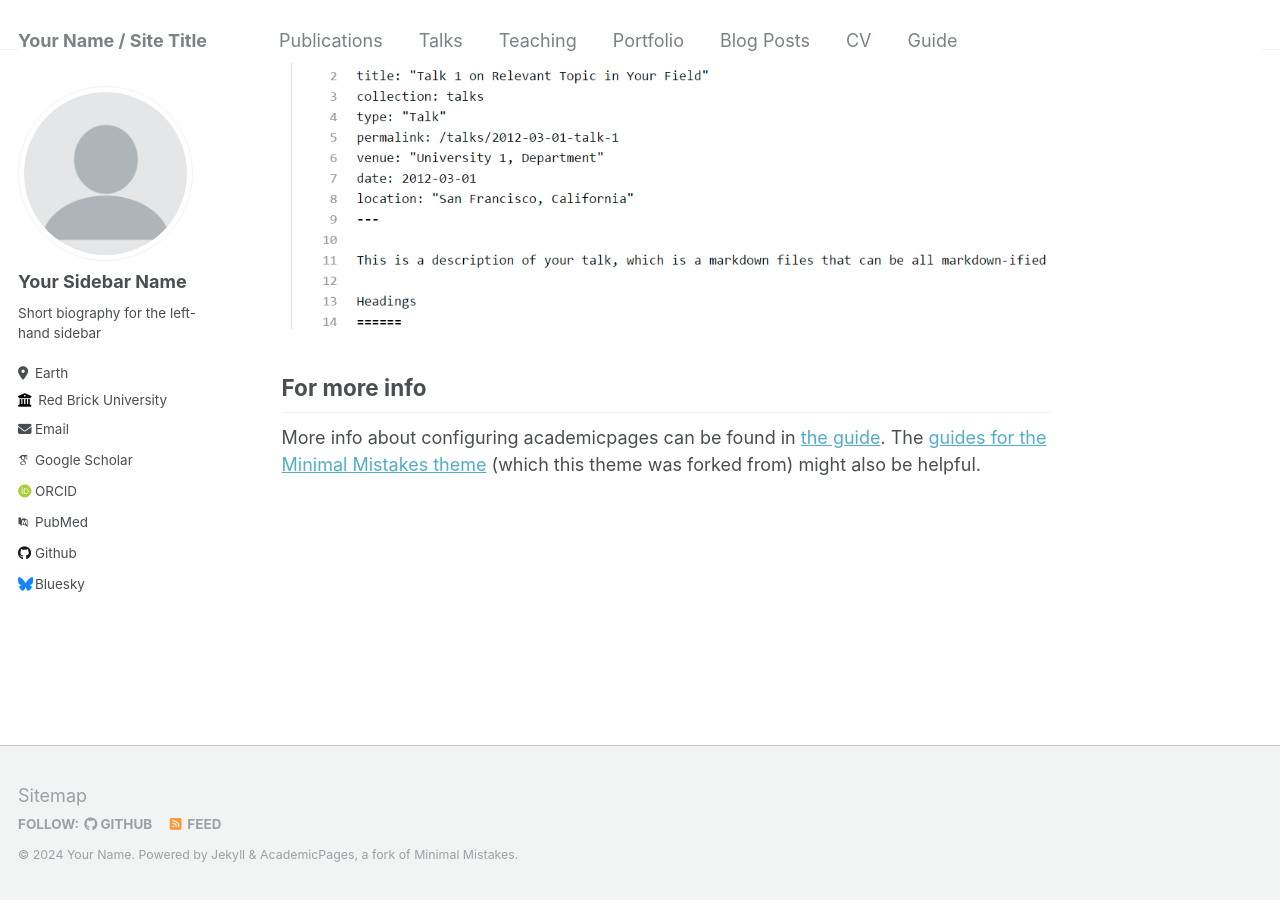
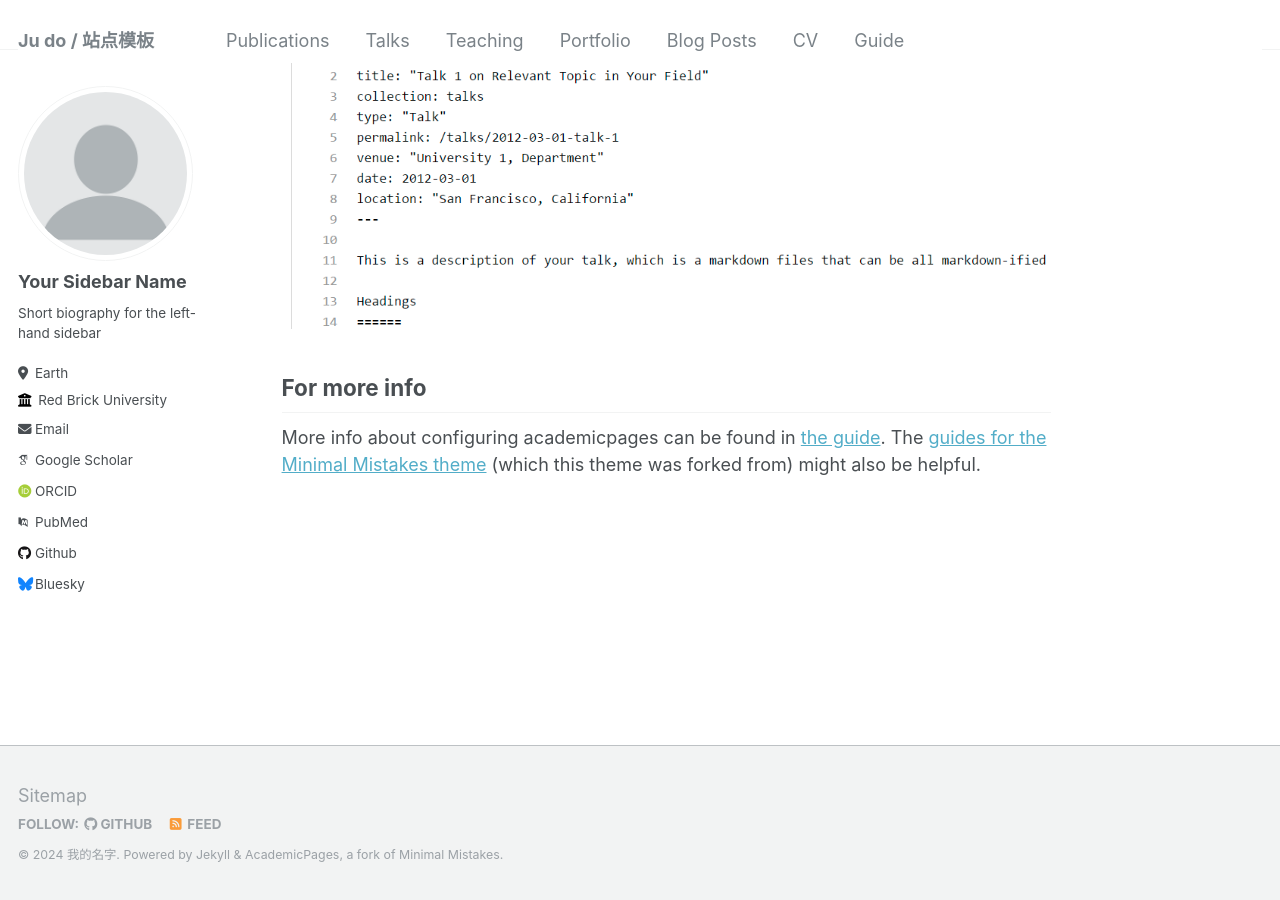
Before and after one commit to githubcloudflare/githubcloudflare.github.io, a Jekyll site: the page built from _pages/about.md, in a window 1280 px wide and 900 px high, scrolled down 2640 px. Built offline with Jekyll 4.4.1, drawn with Linux system fonts in a browser that asks for light colours; some web fonts are replaced.

Commit message:
Update _config.yml

```diff
--- a/_config.yml
+++ b/_config.yml
@@ -8,9 +8,9 @@
 
 # Basic Site Settings
 locale                   : "en-US"
-title                    : "Your Name / Site Title"
+title                    : "Ju do / 站点模板"
 title_separator          : "-"
-name                     : &name "Your Name"
+name                     : &name "我的名字"
 description              : &description "personal description"
 url                      : https://academicpages.github.io # the base hostname & protocol for your site e.g. "https://mmistakes.github.io"
 baseurl                  : "" # the subpath of your site, e.g. "/blog"
```
